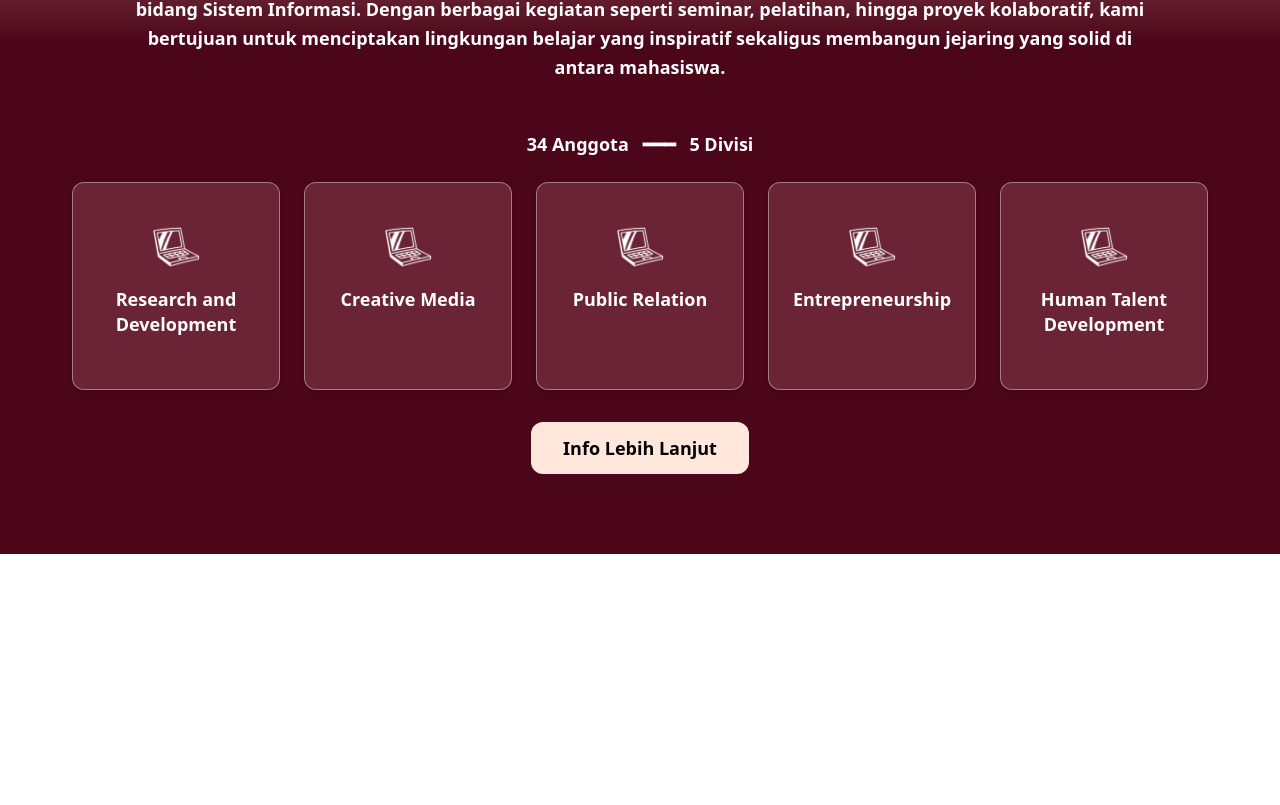
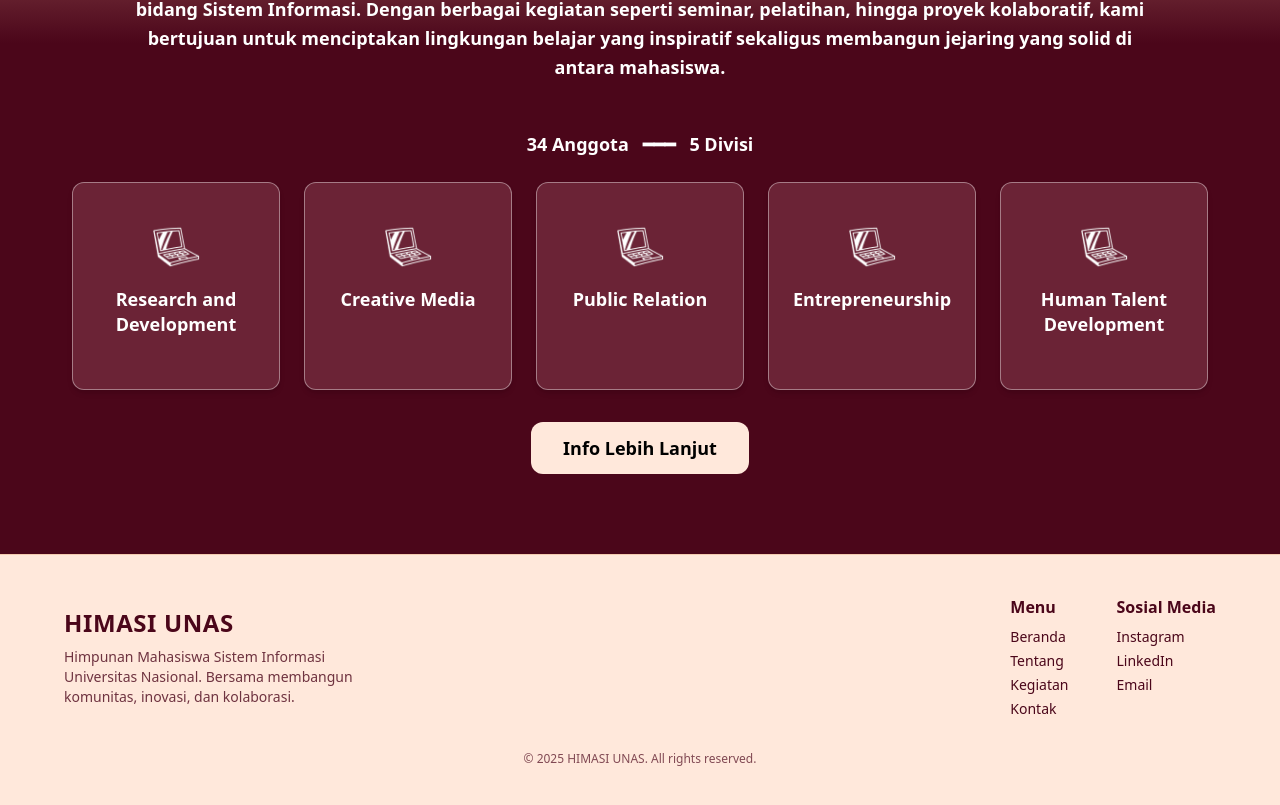
Before and after one commit to CatwisBot/himasi-unas, a Next.js app: page / in a window 1280 px wide. Shown: the part 992-1797 px from the top of the page. Before the commit the page ends 1546 px from the top, so only its background shows below. Built offline with nearby package versions, Linux system fonts and the light colour scheme.

Commit message:
build footer

```diff
--- a/app/layout.tsx
+++ b/app/layout.tsx
@@ -3,6 +3,7 @@ import { ThemeProvider } from "next-themes";
 import "./globals.css";
 import { Poppins } from "next/font/google";
 import Navbar from "@/components/shared/Navbar/Navbar";
+import Footer from "@/components/shared/Footer/Footer";
 
 const poppins = Poppins({
   subsets: ["latin"],
@@ -41,6 +42,7 @@ export default function RootLayout({ children }: { children: React.ReactNode })
           <div id="root-layout">
             <Navbar />
             {children}
+            <Footer />
           </div>
         </ThemeProvider>
       </body>
--- /dev/null
+++ b/components/shared/Footer/Footer.tsx
@@ -0,0 +1,54 @@
+import React from "react";
+
+export default function Footer() {
+  return (
+    <footer className="bg-[#FFE8DB] text-[#4B061A] py-10 px-4 border-t border-[#f5cbb1]">
+      <div className="max-w-6xl mx-auto flex flex-col md:flex-row justify-between items-center gap-8">
+        {/* Brand & Description */}
+        <div className="flex flex-col items-start gap-2">
+          <span className="font-extrabold text-2xl tracking-wide">HIMASI UNAS</span>
+          <p className="text-sm max-w-xs font-medium opacity-80">
+            Himpunan Mahasiswa Sistem Informasi Universitas Nasional.
+            Bersama membangun komunitas, inovasi, dan kolaborasi.
+          </p>
+        </div>
+        {/* Navigation */}
+        <div className="flex flex-col md:flex-row gap-6 md:gap-12">
+          <div>
+            <h4 className="font-semibold mb-2">Menu</h4>
+            <ul className="space-y-1 text-sm">
+              <li><a href="/" className="hover:underline">Beranda</a></li>
+              <li><a href="/about" className="hover:underline">Tentang</a></li>
+              <li><a href="/events" className="hover:underline">Kegiatan</a></li>
+              <li><a href="/contact" className="hover:underline">Kontak</a></li>
+            </ul>
+          </div>
+          <div>
+            <h4 className="font-semibold mb-2">Sosial Media</h4>
+            <ul className="space-y-1 text-sm">
+              <li>
+                <a href="https://instagram.com/" target="_blank" rel="noopener noreferrer" className="hover:underline">
+                  Instagram
+                </a>
+              </li>
+              <li>
+                <a href="https://www.linkedin.com/" target="_blank" rel="noopener noreferrer" className="hover:underline">
+                  LinkedIn
+                </a>
+              </li>
+              <li>
+                <a href="mailto:himasi@unas.ac.id" className="hover:underline">
+                  Email
+                </a>
+              </li>
+            </ul>
+          </div>
+        </div>
+      </div>
+      {/* Copyright */}
+      <div className="mt-8 text-center text-xs text-[#4B061A]/70 font-medium">
+        &copy; {new Date().getFullYear()} HIMASI UNAS. All rights reserved.
+      </div>
+    </footer>
+  );
+}
```
